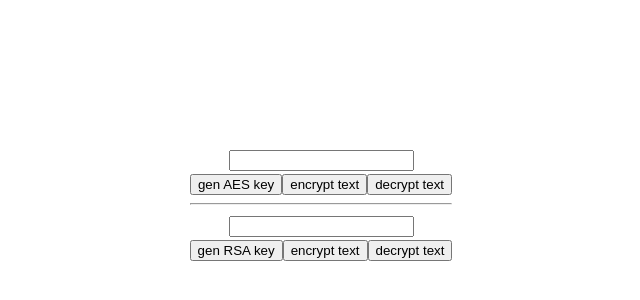
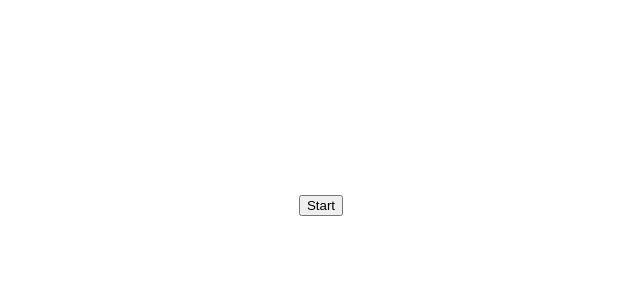
Before and after one commit to Dylan0916/test-vue, a Vue app: page / in a window 1280 px wide. Shown: the part 196-496 px from the top of the page, without its empty margins (319-959 px from the left). Built offline with nearby package versions, Linux system fonts and the light colour scheme.

Commit message:
feat: SpeechRecognition api

```diff
--- a/src/components/Test.vue
+++ b/src/components/Test.vue
@@ -1,8 +1,8 @@
 <template>
-  <!-- <SpeechRecognition /> -->
+  <SpeechRecognition />
   <!-- <SpeechSynthesisUtterance /> -->
   <!-- <ScreenCapture /> -->
-  <Cryptography />
+  <!-- <Cryptography /> -->
 </template>
 
 <script setup lang="ts">
--- a/src/components/js-api-demo/SpeechRecognition.vue
+++ b/src/components/js-api-demo/SpeechRecognition.vue
@@ -1,7 +1,7 @@
 <template>
   <div>
     <button @click="start">Start</button>
-    <button @click="stop">Stop</button>
+    <!-- <button @click="stop">Stop</button> -->
   </div>
 </template>
 
@@ -22,14 +22,17 @@ recognition.onresult = (event) => {
 // recognition.onresult = (event) => {
 //   let finalTranscript = ''
 //   let interimTranscript = ''
-//   const result = event.results[0]
-//   const { isFinal } = result
-//   const [{ transcript }] = result
 
-//   if (isFinal) {
-//     finalTranscript = transcript
-//   } else {
-//     interimTranscript = transcript
+//   for (let i = event.resultIndex; i < event.results.length; i++) {
+//     const result = event.results[i]
+//     const { isFinal } = result
+//     const [{ transcript }] = result
+
+//     if (isFinal) {
+//       finalTranscript = transcript
+//     } else {
+//       interimTranscript = transcript
+//     }
 //   }
 
 //   console.log('即時結果:', interimTranscript)
@@ -60,7 +63,7 @@ function start() {
   recognition.start()
 }
 
-function stop() {
-  recognition.stop()
-}
+// function stop() {
+//   recognition.stop()
+// }
 </script>
```
